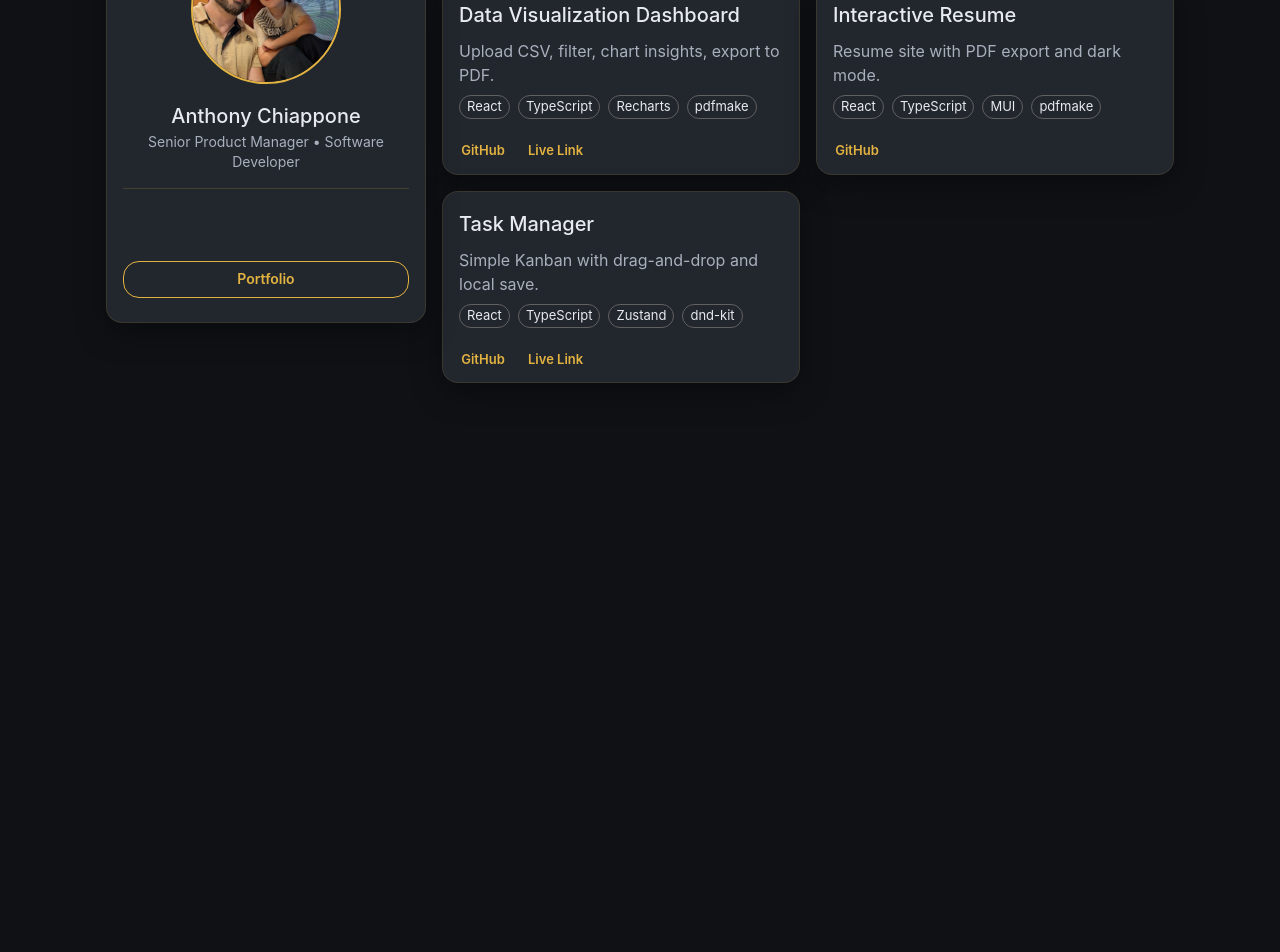
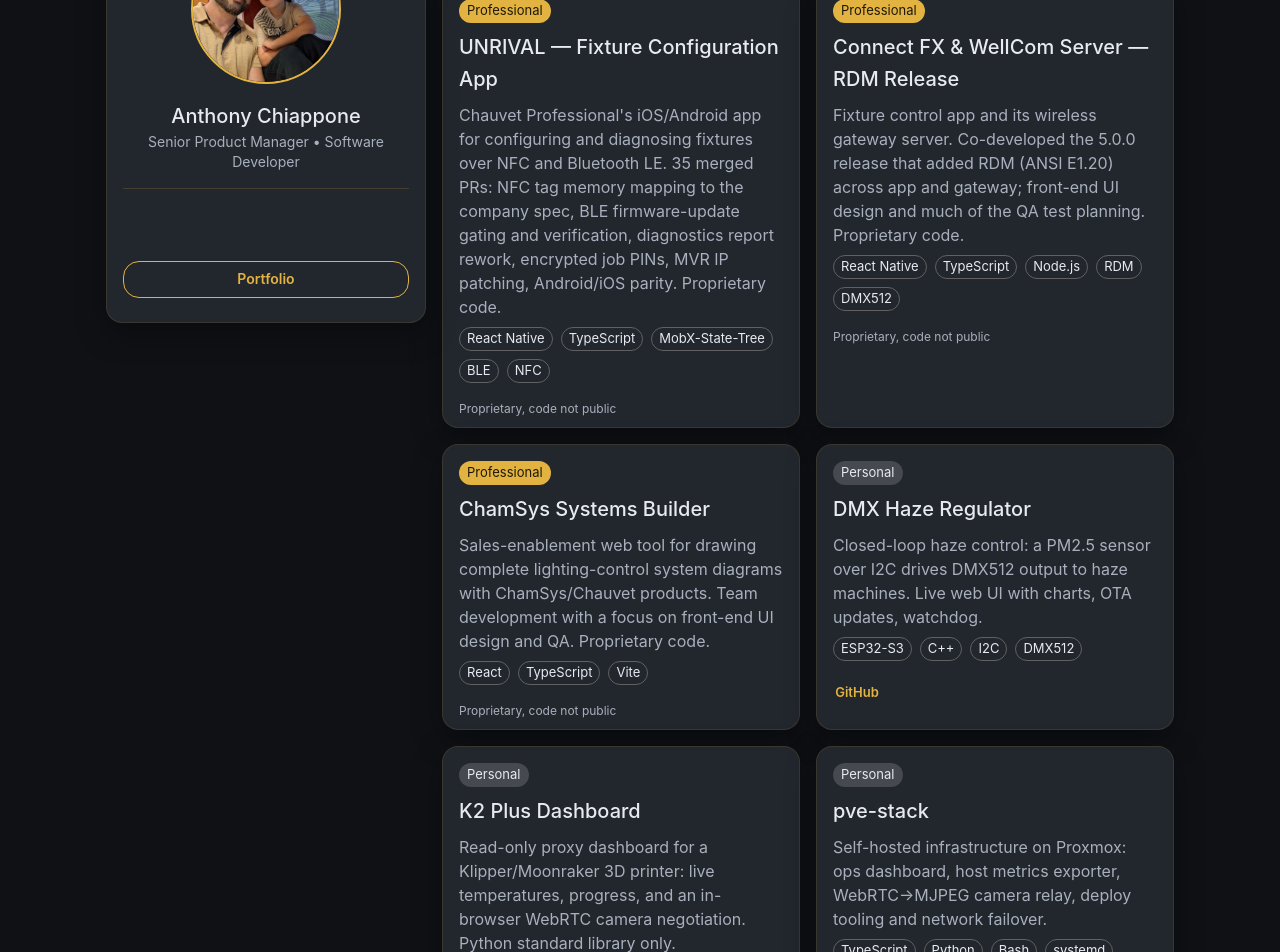
Before and after one commit to achiappone/resume-portfolio, a React (Vite) app: page /resume-portfolio/projects in a window 1280 px wide. Shown: the part 180-1132 px from the top of the page. Before the commit the page ends 800 px from the top, so only its background shows below. Built offline with nearby package versions, Linux system fonts and the light colour scheme; some icons are missing.

Commit message:
Reposition portfolio: professional work, current projects, skills as groups

```diff
--- a/src/data/projects.tsx
+++ b/src/data/projects.tsx
@@ -2,29 +2,88 @@
   title: string;
   description: string;
   stack: string[];
-  repo: string;
+  label: "Professional" | "Personal" | "Hobby";
+  repo?: string; // omitted for proprietary employer work
   live?: string;
 };
 
 export const projects: Project[] = [
   {
-    title: "Data Visualization Dashboard",
-    description: "Upload CSV, filter, chart insights, export to PDF.",
-    stack: ["React", "TypeScript", "Recharts", "pdfmake"],
-    repo: "https://github.com/achiappone/data-dashboard",
-    live: "https://achiappone.github.io/data-dashboard/"
+    title: "UNRIVAL — Fixture Configuration App",
+    label: "Professional",
+    description:
+      "Chauvet Professional's iOS/Android app for configuring and diagnosing fixtures over NFC and Bluetooth LE. " +
+      "35 merged PRs: NFC tag memory mapping to the company spec, BLE firmware-update gating and verification, " +
+      "diagnostics report rework, encrypted job PINs, MVR IP patching, Android/iOS parity. Proprietary code.",
+    stack: ["React Native", "TypeScript", "MobX-State-Tree", "BLE", "NFC"],
   },
   {
-    title: "Interactive Resume",
-    description: "Resume site with PDF export and dark mode.",
-    stack: ["React", "TypeScript", "MUI", "pdfmake"],
-    repo: "https://github.com/achiappone/resume-portfolio"
+    title: "Connect FX & WellCom Server — RDM Release",
+    label: "Professional",
+    description:
+      "Fixture control app and its wireless gateway server. Co-developed the 5.0.0 release that added RDM " +
+      "(ANSI E1.20) across app and gateway; front-end UI design and much of the QA test planning. Proprietary code.",
+    stack: ["React Native", "TypeScript", "Node.js", "RDM", "DMX512"],
   },
-    {
-    title: "Task Manager",
-    description: "Simple Kanban with drag-and-drop and local save.",
-    stack: ["React", "TypeScript", "Zustand", "dnd-kit"],
-    repo: "https://github.com/achiappone/task-manager-lite",
-    live: "https://achiappone.github.io/task-manager-lite/"
-  }
+  {
+    title: "ChamSys Systems Builder",
+    label: "Professional",
+    description:
+      "Sales-enablement web tool for drawing complete lighting-control system diagrams with ChamSys/Chauvet " +
+      "products. Team development with a focus on front-end UI design and QA. Proprietary code.",
+    stack: ["React", "TypeScript", "Vite"],
+  },
+  {
+    title: "DMX Haze Regulator",
+    label: "Personal",
+    description:
+      "Closed-loop haze control: a PM2.5 sensor over I2C drives DMX512 output to haze machines. " +
+      "Live web UI with charts, OTA updates, watchdog.",
+    stack: ["ESP32-S3", "C++", "I2C", "DMX512"],
+    repo: "https://github.com/achiappone/DMX_Haze_Regulator",
+  },
+  {
+    title: "K2 Plus Dashboard",
+    label: "Personal",
+    description:
+      "Read-only proxy dashboard for a Klipper/Moonraker 3D printer: live temperatures, progress, and an " +
+      "in-browser WebRTC camera negotiation. Python standard library only.",
+    stack: ["Python", "JavaScript", "WebRTC"],
+    repo: "https://github.com/achiappone/k2plus-dashboard",
+  },
+  {
+    title: "pve-stack",
+    label: "Personal",
+    description:
+      "Self-hosted infrastructure on Proxmox: ops dashboard, host metrics exporter, WebRTC→MJPEG camera relay, " +
+      "deploy tooling and network failover.",
+    stack: ["TypeScript", "Python", "Bash", "systemd", "Proxmox"],
+    repo: "https://github.com/achiappone/pve-stack",
+  },
+  {
+    title: "OpenMarine Pi",
+    label: "Personal",
+    description:
+      "Raspberry Pi boat computer: Signal K, NMEA 2000 over a CAN HAT, engine diagnostics and audio, " +
+      "with configuration managed as code.",
+    stack: ["Raspberry Pi", "Node.js", "Python", "Ansible", "CAN"],
+    repo: "https://github.com/achiappone/openMarineChipAjoi",
+  },
+  {
+    title: "NVWAPP — LED Video Wall Planner",
+    label: "Personal",
+    description:
+      "Cross-platform planner for LED video walls: screen, processing and cabling, with a generated PDF of " +
+      "drawings and a bill of materials.",
+    stack: ["React Native", "Expo", "TypeScript", "MobX-State-Tree", "pdfmake"],
+    repo: "https://github.com/achiappone/NVWAPP",
+  },
+  {
+    title: "Helm Design",
+    label: "Hobby",
+    description:
+      "Parametric CAD as code for a 3D-printed boat helm display housing; assertions block geometry that can't be printed.",
+    stack: ["Python", "build123d", "3D printing"],
+    repo: "https://github.com/achiappone/helm-design",
+  },
 ];
--- a/src/data/resumeData.ts
+++ b/src/data/resumeData.ts
@@ -1,13 +1,14 @@
 export const resumeData = {
   name: "Anthony Chiappone",
-  title: "Software Developer",
+  title: "Software Engineer · Senior Product Manager",
   location: "Sunrise, FL",
   email: "anthonychiappone@gmail.com",
   summary:
-    "Developer focused on React, TypeScript, data visualization, and PDF export. Background in product management for pro lighting/video systems.",
+    "Software engineer and senior product manager with 15 years in professional lighting and control systems. I build software that talks to hardware: React Native apps that configure fixtures over BLE and NFC, RDM/DMX protocol work, ESP32 firmware, and the web tools and infrastructure around them.",
   skills: [
-    "React", "TypeScript", "React Native", "Node.js", "MobX-State-Tree", "MySQL", "C++", "C#", "Python", "Networking",
-    "Project Management", "Product Management", "Agile", "Market Research", "Technical Writing"
+    "TypeScript", "React", "React Native", "Node.js", "MobX-State-Tree", "Python", "C/C++ (ESP32)", "C#",
+    "DMX512 / RDM / Art-Net / sACN", "BLE / NFC", "GitHub Actions / CI", "Linux / Proxmox / systemd",
+    "Product Management", "Agile Delivery", "Technical Writing"
   ],
   experience: [
     {
@@ -15,6 +16,9 @@
       company: "Chauvet Professional",
       dates: "2019–Present",
       bullets: [
+        "Engineer on UNRIVAL, a React Native fixture-configuration app (BLE + NFC): 35 merged PRs covering NFC tag memory mapping, BLE firmware-update verification, diagnostics, encrypted job PINs and Android/iOS parity.",
+        "Co-developed the Connect FX / WellCom Server 5.0.0 release adding RDM (ANSI E1.20) across app and gateway; front-end UI design and QA test planning.",
+        "Front-end UI and QA for ChamSys Systems Builder, a sales-enablement system-diagram tool.",
         "Led engineering and docs for LED video wall tools.",
         "Built internal apps for quoting and spec PDFs.",
         "Led cross-functional teams to deliver products on time and on budget.",
@@ -51,13 +55,11 @@
     }
   ],
   projects: [
-    { name: "Data Dashboard", bullets: ["CSV ingest, filters, charts, PDF export."] },
-    { name: "Task Manager", bullets: ["Full-stack CRUD, auth, SQLite."] },
-    { name: "This Website", bullets: ["React, MUI, React Router, dark mode."] },
-    { name: "React Native App", bullets: ["Mobile app with navigation, forms, local storage."] },
-    { name: "Database Entry Tool", bullets: ["C# WinForms app with data grid, filtering, PDF export."] },
-    { name: "Data Visualizer", bullets: ["D3-based charts, CSV import, React integration."] },
-    { name: "Project Quoter", bullets: ["Quote builder with PDF export for lighting/video systems."] }
+    { name: "DMX Haze Regulator", bullets: ["ESP32-S3 closed-loop control: PM2.5 sensor over I2C drives DMX512 output; web UI, OTA, watchdog."] },
+    { name: "K2 Plus Dashboard", bullets: ["Stdlib-only Python proxy dashboard for Klipper/Moonraker with in-browser WebRTC camera negotiation."] },
+    { name: "pve-stack", bullets: ["Proxmox self-hosted infrastructure: ops dashboard, metrics exporter, camera relay, CI deploys, network failover."] },
+    { name: "OpenMarine Pi", bullets: ["Raspberry Pi boat computer: Signal K, NMEA 2000 over CAN, configuration deployed with Ansible."] },
+    { name: "NVWAPP", bullets: ["React Native LED video-wall planner generating PDF drawings and bill of materials."] }
   ],
   education: [{ school: "B.S., Engineering", details: "Devry University" }]
 };
--- a/src/pages/Home.tsx
+++ b/src/pages/Home.tsx
@@ -1,22 +1,18 @@
 // src/pages/Home.tsx  (About content only)
-import { Box, Card, CardContent, LinearProgress, Stack, Typography } from "@mui/material";
+import { Box, Card, CardContent, Chip, Stack, Typography } from "@mui/material";
 
-const services = [
-  { title: "Web Design", desc: "Clean, accessible UI with modern patterns, with a primary focus on mobile application design" },
-  { title: "Web Development", desc: "React, TypeScript, MobX-State-Tree, Node.js, PDF workflows, Databases (e.g. MySQL, PostgreSQL)." },
-  { title: "Mobile Apps", desc: "React Native, state and storage, PDF export." },
-  { title: "Data & Docs", desc: "Dashboards, automation, Analytics, and excel imports/exports, PDF exports." },
+const focusAreas = [
+  { title: "Mobile apps for hardware", desc: "React Native apps that configure and diagnose devices over Bluetooth LE and NFC, on iOS and Android." },
+  { title: "Protocols & control systems", desc: "DMX512, RDM (ANSI E1.20), Art-Net, sACN and OSC: the protocols professional lighting runs on." },
+  { title: "Embedded & IoT", desc: "ESP32 / ESP32-S3 firmware, sensors over I2C, RS-485, Raspberry Pi and CAN-bus integrations." },
+  { title: "Web tools & infrastructure", desc: "React + TypeScript tools, Node services, CI/CD with GitHub Actions, and self-hosted Linux infrastructure." },
 ];
-const skills = [
-  { name: "React / TypeScript", value: 90 },
-  { name: "Node.js", value: 60 },
-  { name: "APIs", value: 40 },
-  { name: "MobX-State-Tree", value: 70 },
-  { name: "MySQL", value: 70 },
-  { name: "Product Management", value: 95 },
-  { name: "2D / 3D CAD Design (Structural Design)", value: 50 },
-  { name: "Networking", value: 60 },
-  { name: "Technical Writing", value: 60 }
+const skillGroups = [
+  { name: "Languages", items: ["TypeScript", "JavaScript", "Python", "C/C++", "C#"] },
+  { name: "Frameworks", items: ["React", "React Native", "Node.js", "MobX-State-Tree", "Vite"] },
+  { name: "Protocols", items: ["DMX512", "RDM", "Art-Net", "sACN", "OSC", "BLE", "NFC", "NMEA 2000", "WebRTC"] },
+  { name: "Platforms & Ops", items: ["ESP32", "Raspberry Pi", "Linux", "Proxmox", "systemd", "Docker", "GitHub Actions"] },
+  { name: "Product", items: ["Product Management", "Agile Delivery", "Requirements", "QA / Test Planning", "Technical Writing"] },
 ];
 
 export default function Home() {
@@ -26,37 +22,23 @@
         <CardContent>
           <Typography variant="h4" gutterBottom>About</Typography>
           <Typography color="text.secondary" paragraph>
-            Anthony is a professional with several years experience. This experience includes technical field service and
-            support, technical writing, product engineering, and product management. In recent years, Anthony has focused
-            on software development, particularly in building user-friendly hardware and software products that solve
-            real-world problems. He is well organized and detail-oriented, with a strong work ethic and a commitment to
-            excellence.
+            I&apos;m a software engineer and senior product manager with 15 years at Chauvet Professional, where I
+            moved from technical writer to product engineer, product manager and senior product manager. I build
+            software that talks to hardware: mobile apps that configure lighting fixtures over Bluetooth LE and NFC,
+            RDM and DMX protocol support, ESP32 firmware, and the web tools and infrastructure around them.
           </Typography>
-
-          <Typography color="text.secondary" paragraph>
-            This portfolio showcases Anthony&apos;s software development projects. These are primarily front-end and
-            full-stack projects focused on React, TypeScript, data visualization, and PDF export.
-          </Typography>
-
-          <Typography color="text.secondary" paragraph>
-            Software Skills include: React, TypeScript, React Native, Node.js, MobX-State-Tree, MySQL, C++, C#, Python,
-            .NET, Networking. General Skills include: Project Management (Agile methodologies), Database Design, Product
-            Management, Market Research, and Technical Writing.
-          </Typography>
-
           <Typography color="text.secondary">
-            Additionally, Anthony has a background in product management for pro lighting/video systems. Anthony has
-            extensive experience leading cross-functional teams to deliver products on time and on budget. He has also
-            built internal apps for functional sales function purposes, and led software teams using Agile methodologies.
-            Anthony is passionate about the work he does and is always looking for new challenges and opportunities to
-            learn and grow.
+            I work on both sides of a product. I write requirements and run Agile delivery with the software team,
+            and I also ship code with that team: 35 merged pull requests on the UNRIVAL fixture-configuration app,
+            co-development of the RDM release for Connect FX and WellCom Server, plus front-end UI design and QA
+            across these products.
           </Typography>
         </CardContent>
       </Card>
 
-      {/* services grid */}
+      {/* focus areas */}
       <Box sx={{ display: "grid", gap: 2, gridTemplateColumns: { xs: "1fr", sm: "1fr 1fr" }, mb: 2 }}>
-        {services.map(s => (
+        {focusAreas.map(s => (
           <Card key={s.title} sx={{ background: "background.paper", boxShadow: "0 10px 30px rgba(0,0,0,0.35)" }}>
             <CardContent>
               <Typography variant="h6">{s.title}</Typography>
@@ -69,17 +51,14 @@
       {/* skills */}
       <Card sx={{ background: "background.paper", boxShadow: "0 10px 30px rgba(0,0,0,0.35)" }}>
         <CardContent>
-          <Typography variant="h6" gutterBottom>My Skills</Typography>
+          <Typography variant="h6" gutterBottom>Skills</Typography>
           <Stack spacing={2}>
-            {skills.map(s => (
-              <Box key={s.name}>
-                <Box sx={{ display: "flex", justifyContent: "space-between", mb: 0.5 }}>
-                  <Typography variant="body2">{s.name}</Typography>
-                  <Typography variant="body2" color="text.secondary">{s.value}%</Typography>
-                </Box>
-                <LinearProgress variant="determinate" value={s.value}
-                  sx={(t) => ({ background: "#202532", "& .MuiLinearProgress-bar": { backgroundColor: t.palette.primary.main } })}
-                />
+            {skillGroups.map(g => (
+              <Box key={g.name}>
+                <Typography variant="body2" color="text.secondary" sx={{ mb: 0.75 }}>{g.name}</Typography>
+                <Stack direction="row" spacing={1} useFlexGap flexWrap="wrap">
+                  {g.items.map(i => <Chip key={i} label={i} size="small" variant="outlined" />)}
+                </Stack>
               </Box>
             ))}
           </Stack>
--- a/src/pages/Projects.tsx
+++ b/src/pages/Projects.tsx
@@ -32,6 +32,12 @@
             }}
           >
             <CardContent>
+              <Chip
+                label={p.label}
+                size="small"
+                color={p.label === "Professional" ? "primary" : "default"}
+                sx={{ mb: 1 }}
+              />
               <Typography variant="h6">{p.title}</Typography>
               <Typography sx={{ mt: 1, mb: 1 }} color="text.secondary">
                 {p.description}
@@ -43,9 +49,15 @@
               </Stack>
             </CardContent>
             <CardActions sx={{ pt: 0 }}>
-              <Button size="small" href={p.repo} target="_blank" rel="noreferrer">
-                GitHub
-              </Button>
+              {p.repo ? (
+                <Button size="small" href={p.repo} target="_blank" rel="noreferrer">
+                  GitHub
+                </Button>
+              ) : (
+                <Typography variant="caption" color="text.secondary" sx={{ px: 1 }}>
+                  Proprietary, code not public
+                </Typography>
+              )}
               {!!p.live && (
                 <Button size="small" href={p.live} target="_blank" rel="noreferrer">
                   Live Link
```
